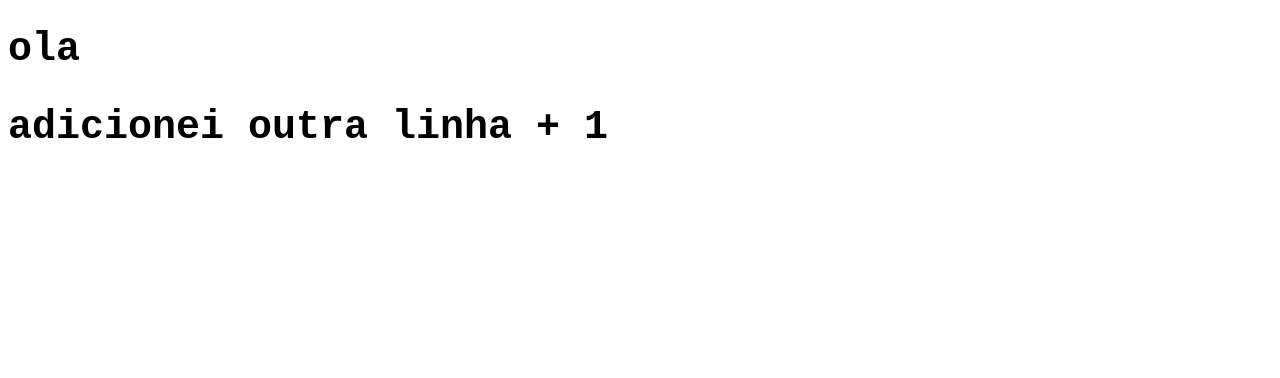
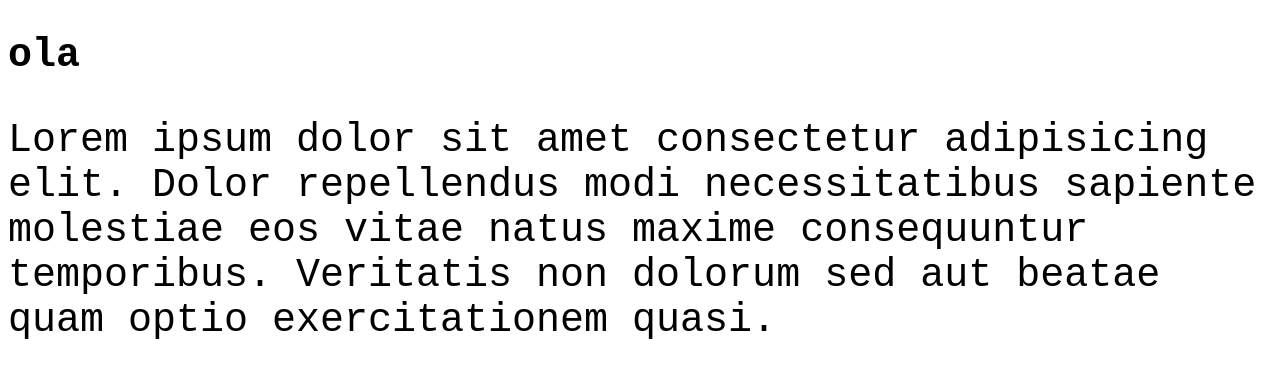
Before and after one commit to Marconio-dos-Santos/git-github, a plain HTML site: page index.html in a window 1280 px wide. Drawn offline with Linux system fonts and the light colour scheme.

Commit message:
new tittle

```diff
--- a/index.html
+++ b/index.html
@@ -5,10 +5,14 @@
     <meta charset="UTF-8">
     <meta http-equiv="X-UA-Compatible" content="IE=edge">
     <meta name="viewport" content="width=device-width, initial-scale=1.0">
-    <title>Document</title>
+    <title>Site on GitHub</title>
 </head>
 <body>
-    <h1>ola</h1>
-    <h2>adicionei outra linha + 1</h2>
+    <main>
+        <article>
+            <h1>ola</h1>
+            <p>Lorem ipsum dolor sit amet consectetur adipisicing elit. Dolor repellendus modi necessitatibus sapiente molestiae eos vitae natus maxime consequuntur temporibus. Veritatis non dolorum sed aut beatae quam optio exercitationem quasi.</p>
+        </article>
+    </main>
 </body>
 </html>
```
